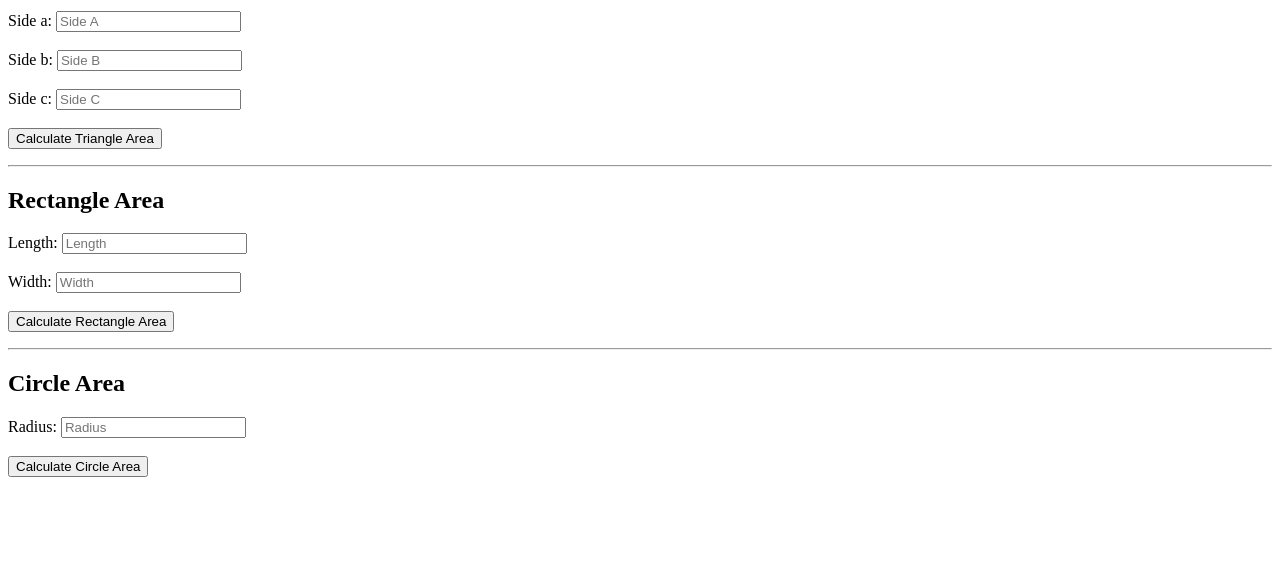
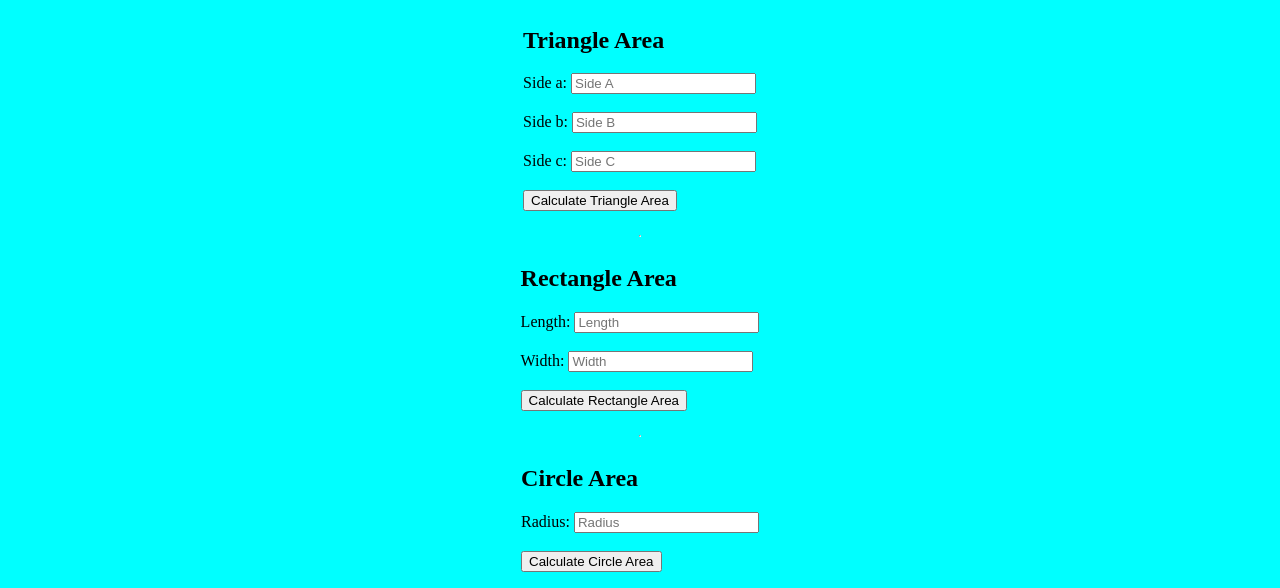
Before and after one commit to hackerspider09/xyz, a plain HTML site: page my_js/EXP1/index.html in a window 1280 px wide. Shown: the part 233-821 px from the top of the page. Before the commit the page ends 800 px from the top, so only its background shows below. Drawn offline with Linux system fonts and the light colour scheme.

Commit message:
jagte raho

```diff
--- a/my_js/EXP1/index.html
+++ b/my_js/EXP1/index.html
@@ -6,15 +6,29 @@
     <meta name="viewport" content="width=device-width, initial-scale=1.0">
     <title>EXP1</title>
     <script src="scripts.js" defer></script>
+    <style>
+      body{
+        margin: 0;
+        padding: 0;
+      }
+      .box{
+        display: flex;
+        flex-direction: column;
+        align-items: center;
+        justify-content: center;
+        background-color: aqua;
+
+      }
+    </style>
   </head>
   <body>
-    <div>
+    <div class="box">
       <h1>Area Calculation</h1>
       <h1>Name : prasad khatake</h1>
       <h1>Batch : S7</h1>
     </div>
-    <div>
-      <div>
+    <div class="box">
+      <div >
         <h2>Triangle Area</h2>
         <label for="a">Side a: </label
         ><input type="number" id="a" placeholder="Side A" /><br /><br />
```
